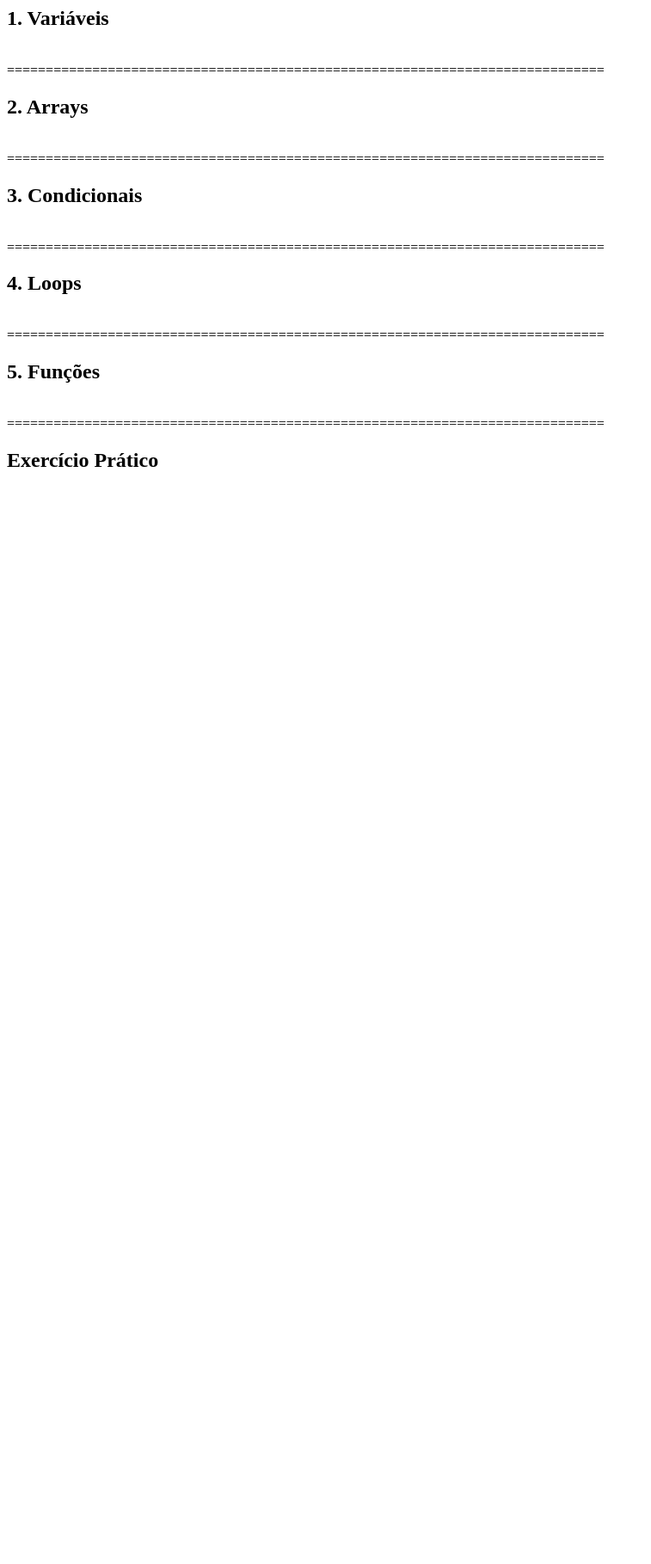
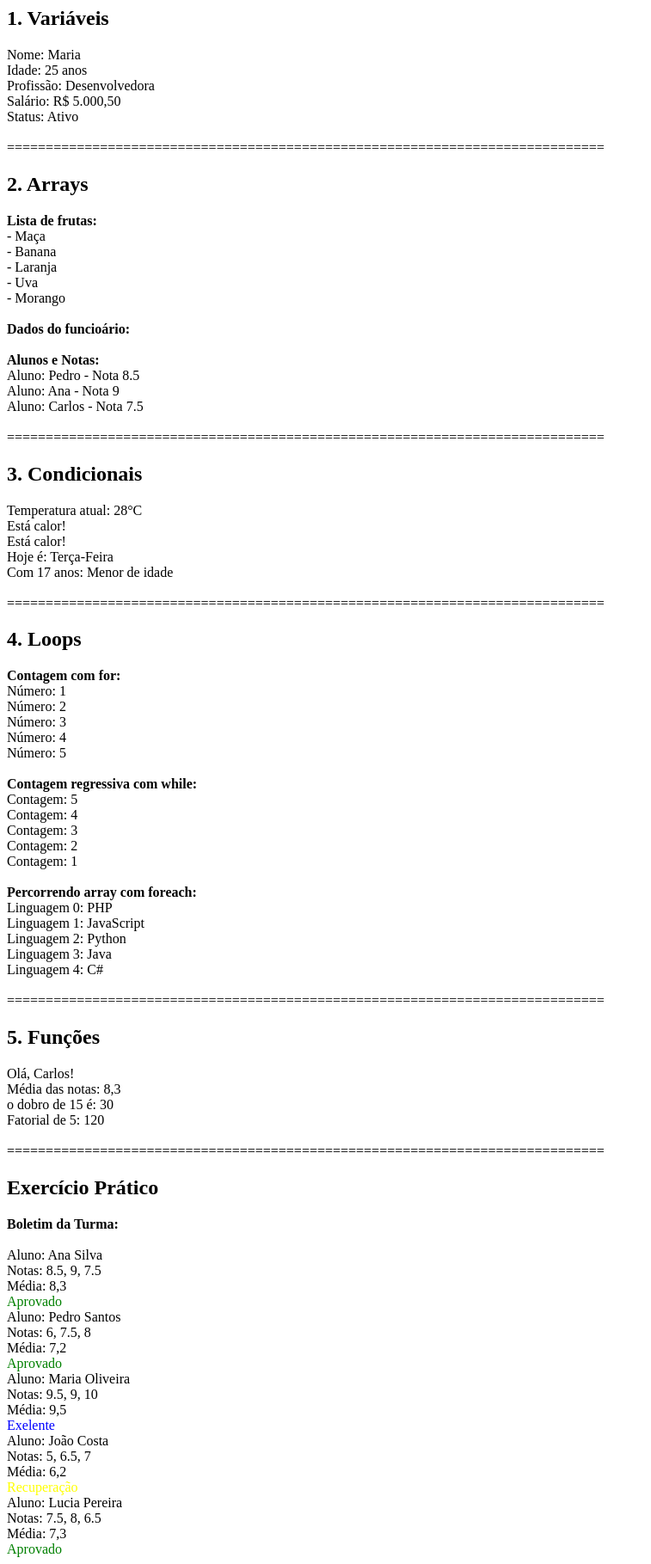
Before and after one commit to alexya080808/php-revisao-2025-e-poo, a PHP site: page /basico.php in a window 1280 px wide. Shown: the whole page at 86% size, without its empty margins (0-757 px from the left). Before the commit the page ends 543 px from the top, so only its background shows below. Run offline with PHP 8.4, Linux system fonts and the light colour scheme; data that the repository does not hold is empty.

Commit message:
finalizado

```diff
--- a/1_revisao_php_alunos/basico.php
+++ b/1_revisao_php_alunos/basico.php
@@ -9,39 +9,138 @@
 // ---- 1. VARIÁVEIS ----
 echo "<h2>1. Variáveis</h2>";
 
+$nome = "Maria";
+$idade = 25;
+$profissao = "Desenvolvedora";
+$salario = 5000.50;
+$ativo = true;
 
-// 1º Digitação (Aqui)
-
-
+//Exibir valores
+echo "Nome: $nome <br> ";
+echo "Idade: $idade anos <br>";
+echo "Profissão: $profissao <br>";
+echo "Salário: R$ " . number_format($salario, 2, ',','.') . "<br>";
+echo "Status: " . ($ativo ? "Ativo" : "Inativo") . "<br>";
 echo "<br>";
 echo "=============================================================================";
 
 // ---- 2. ARRAYS ----
 echo "<h2>2. Arrays</h2>";
 
+// Array indexado
+$frutas = ["Maça", "Banana", "Laranja", "Uva", "Morango"];
 
-// 2º Digitação (Aqui)
+// Array associativo
+$funcioario = [
+    "nome" => "João",
+    "cargo" => "Analista",
+    "departamento" => "TI",
+    "salario" => 4500
+];
 
+//Array multidimensional
+$alunos = [
+    ["nome" => "Pedro", "nota" => 8.5],
+    ["nome" => "Ana", "nota" => 9.0],
+    ["nome" => "Carlos", "nota" => 7.5]
+];
 
+echo "<strong>Lista de frutas:</strong> <br>";
+foreach ($frutas as $fruta) {
+    echo "- $fruta <br>";
+}
+
+echo "<br><strong>Dados do funcioário:</strong> <br>";
+// A função ucfirst() no PHP serve para converter a primeira letra de uma string para maiúscula e deixar o restante das letras em minúscula.
+
+foreach ($funcionario as $chave => $valor) {
+    echo ucfirst ($chave) . ": $valor <br>";
+}
+
+echo "<br><strong>Alunos e Notas:</strong> <br>";
+foreach ($alunos as $aluno) {
+    echo "Aluno: {$aluno['nome']} - Nota {$aluno['nota']} <br>";
+}
 echo "<br>";
 echo "=============================================================================";
 
 // ---- 3. CONDICIONAIS ----
 echo "<h2>3. Condicionais</h2>";
 
+$temperatura = 28;
 
-// 3º Digitação (Aqui)
+echo "Temperatura atual: " . $temperatura . "°C <br>";
 
+//Normal
+if ($temperatura < 15) {
+    echo "Está frio! <br>";
+} elseif ($temperatura >= 15 && $temperatura < 25) {
+    echo "A temperatura está agradável. <br>";
+} else {
+    echo "Está calor! <br>";
+}
 
+//Com ternário
+echo ($temperatura < 15) ? "Está frio! <br>" : (($temperatura >= 15 && $temperatura < 25) ? "A temperatura está agradável. <br>" : "Está calor! <br>");
+
+//Switch case
+$dia_semana = date("w");
+echo "Hoje é: ";
+
+switch ($dia_semana) {
+    case 0:
+        echo "Domingo";
+        break;
+    case 1:
+        echo "Segunda-Feira";
+        break;
+    case 2:
+        echo "Terça-Feira";
+        break;
+    case 3:
+        echo "Quarta-Feira";
+        break;
+    case 4:
+        echo "Quinta-Feira";
+        break;
+    case 5:
+        echo "Sexta-Feira";
+        break;
+    case 6:
+        echo "Sábado";
+        break;
+}
+echo "<br>";
+
+//Operador ternário
+$idade = 17;
+echo "Com $idade anos: " . ($idade >= 18 ? "Maior de idade" : "Menor de idade") . "<br>";
 echo "<br>";
 echo "=============================================================================";
 
 // ---- 4. LOOPS ----
 echo "<h2>4. Loops</h2>";
 
+//For
+echo "<strong>Contagem com for:</strong> <br>";
+for ($i = 1; $i <= 5; $i++) {
+    echo "Número: $i <br>";
+}
 
-// 4º Digitação (Aqui)
+//While
+echo "<br><strong>Contagem regressiva com while:</strong> <br>";
+$contador = 5;
+while ($contador > 0) {
+    echo "Contagem: $contador <br>";
+    $contador--;
+}
 
+//Foreach com arrays
+echo "<br><strong>Percorrendo array com foreach:</strong> <br>";
+$linguagens = ["PHP", "JavaScript", "Python", "Java", "C#"];
+foreach ($linguagens as $indice => $linguagem) {
+    echo "Linguagem $indice: $linguagem <br>";
+}
 
 echo "<br>";
 echo "=============================================================================";
@@ -49,8 +148,25 @@ echo "==========================================================================
 // ---- 5. FUNÇÕES ----
 echo "<h2>5. Funções</h2>";
 
+// Função simples
+function saudacao($nome) {
+    return "Olá, $nome!";
+}
 
-// 5º Digitação (Aqui)
+//Função com parâmetros default
+function calcularMedia($nota1, $nota2, $nota3 = 0) {
+    return ($nota1 + $nota2 + $nota3) / 3;
+}
+
+//Função anônima
+//A função anônima é uma função sem nome que pode ser atribuída a uma variável.
+$dobro = function($numero) {
+    return $numero * 2;
+};
+
+echo saudacao("Carlos") . "<br>";
+echo "Média das notas: " . number_format(calcularMedia(7.5, 8.5, 9.0), 1, ',', '.') . "<br>";
+echo "o dobro de 15 é: " . $dobro(15) . "<br>";
 
 
 // O fatorial de um número n é o produto de todos os inteiros de 1 até n. O fatorial de 5, por exemplo, é 5 * 4 * 3 * 2 * 1 = 120.
@@ -59,8 +175,12 @@ echo "<h2>5. Funções</h2>";
 
 // Recursão é um processo onde a função chama a si mesma. No caso da função fatorial(), ela chama a si mesma com o valor de $n - 1 até que $n seja menor ou igual a 1.
 // A base da recursão (condição de parada) é quando $n <= 1, onde a função retorna 1. Isso é necessário para evitar que a função continue chamando a si mesma indefinidamente.
+function fatorial($n) {
+    if ($n <= 1) return 1;
+    return $n * fatorial($n - 1);
+}
 
-
+echo "Fatorial de 5: " . fatorial(5) . "<br>";
 echo "<br>";
 echo "=============================================================================";
 
@@ -84,8 +204,31 @@ $turma = [
 
 // Exibindo os resultados
 
+echo "<strong>Boletim da Turma:</strong><br><br>";
 
-// 7º Digitação (Aqui)
+foreach ($turma as $aluno) {
+    $nome = $aluno["nome"];
+    $notas = $aluno["notas"];
 
+    // Calculando a média
+    $media = calcularMedia($notas[0], $notas[1], $notas[2]);
 
-?>
+    // Verificando se passou
+
+    // Exibindo as informações
+    echo "Aluno: $nome <br>";
+    echo "Notas: " . implode(", ", $notas) . "<br>";
+    echo "Média: " . number_format($media, 1, ',', '.') . "<br>";
+
+    if ($media >= 9){
+        echo "<span style = 'color: blue'>Exelente</span><br>";
+    } elseif ($media >=7 && $media<9) {
+        echo "<span style = 'color: green'>Aprovado</span><br>";
+    }
+    elseif ($media >=6 && $media<7) {
+        echo "<span style = 'color: yellow'>Recuperação</span><br>";
+    }
+    elseif ($media <6) {
+        echo "<span style = 'color: red'>Reprovado</span>";
+    }
+}
```
